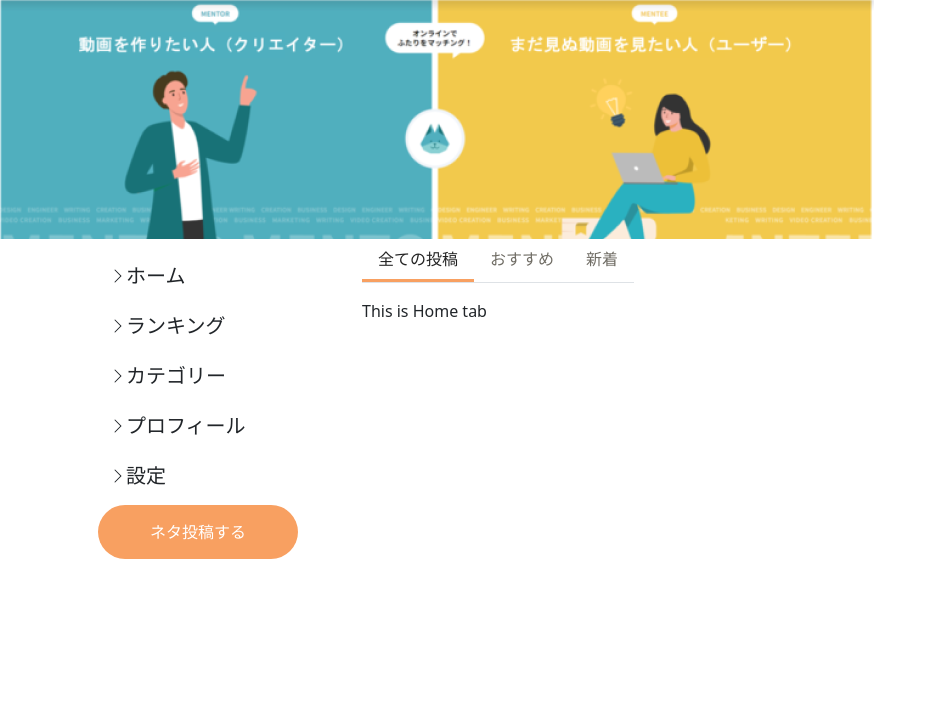
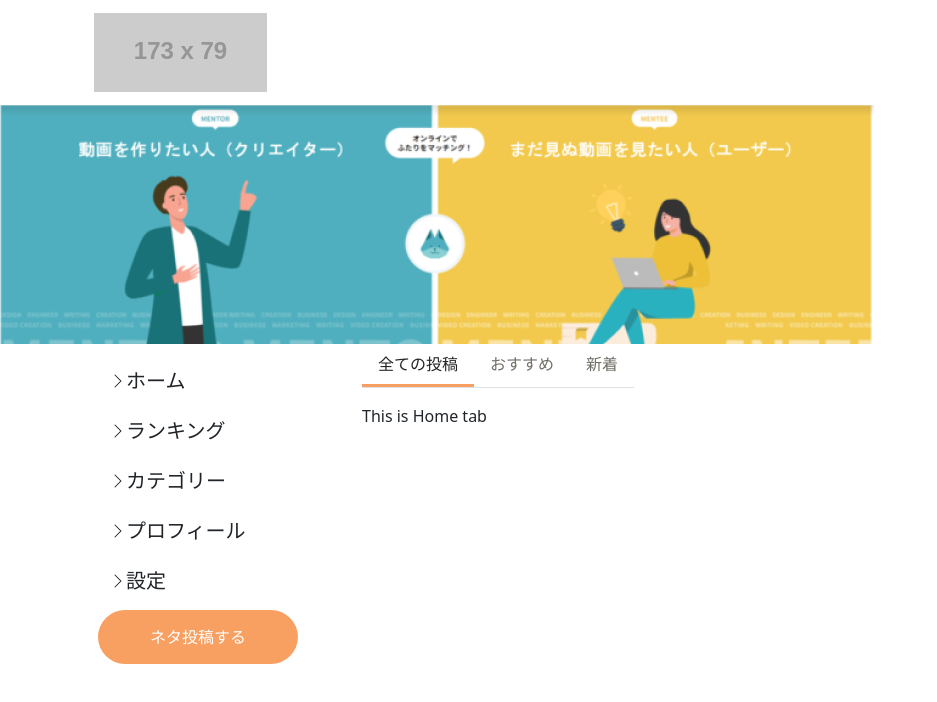
Before and after one commit to Don-Laboratory/neta-net, a Next.js app: page / in a window 1280 px wide. Shown: the top 702 px of the page, without its empty margins (0-937 px from the left). Built offline with nearby package versions, Linux system fonts and the light colour scheme.

Commit message:
ヘッダー作成

```diff
--- a/src/app/page.tsx
+++ b/src/app/page.tsx
@@ -5,11 +5,13 @@ import 'bootstrap/dist/css/bootstrap.min.css';
 import Container from 'react-bootstrap/container';
 import NavBar from '@/components/layouts/tabs.tsx';
 import Sidebar from '@/components/layouts/sidebar.tsx';
+import HeaderHome from '@/components/layouts/headerHome.tsx';
 
 export default function Home() {
   return (
 
     <main>
+      <HeaderHome />
       <Image className={"mv"} src="/home/pc_mv_img01.png" alt="メインビジュアル" width={874} height={239} />
 
       <Container>
--- /dev/null
+++ b/src/components/layouts/headerHome.tsx
@@ -0,0 +1,19 @@
+import Container from 'react-bootstrap/Container';
+import Navbar from 'react-bootstrap/Navbar';
+import '../../styles/scss/component/_navbar.scss';
+
+const HeaderHome = () => {
+  return (
+    <Container>
+      <Navbar expand="lg" bg="light" data-bs-theme="light">
+        <Container>
+          <Navbar.Brand href="#">
+            <img src='https://placehold.jp/173x79.png'></img>
+          </Navbar.Brand>
+        </Container>
+      </Navbar>
+    </Container>
+  );
+}
+
+export default HeaderHome;
--- /dev/null
+++ b/src/styles/scss/component/_navbar.scss
@@ -0,0 +1,3 @@
+.bg-light {
+    background-color: #fff !important;
+}
```
